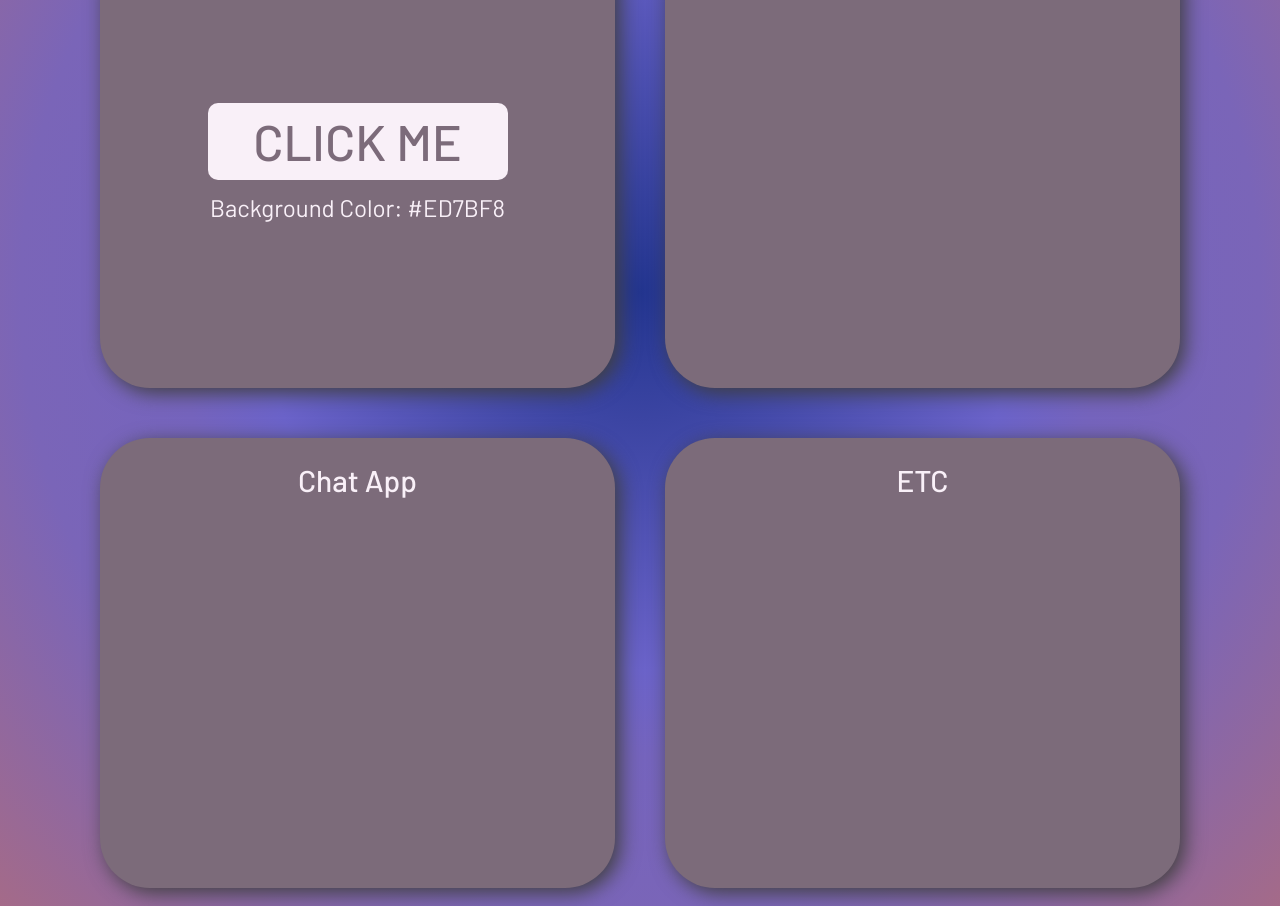
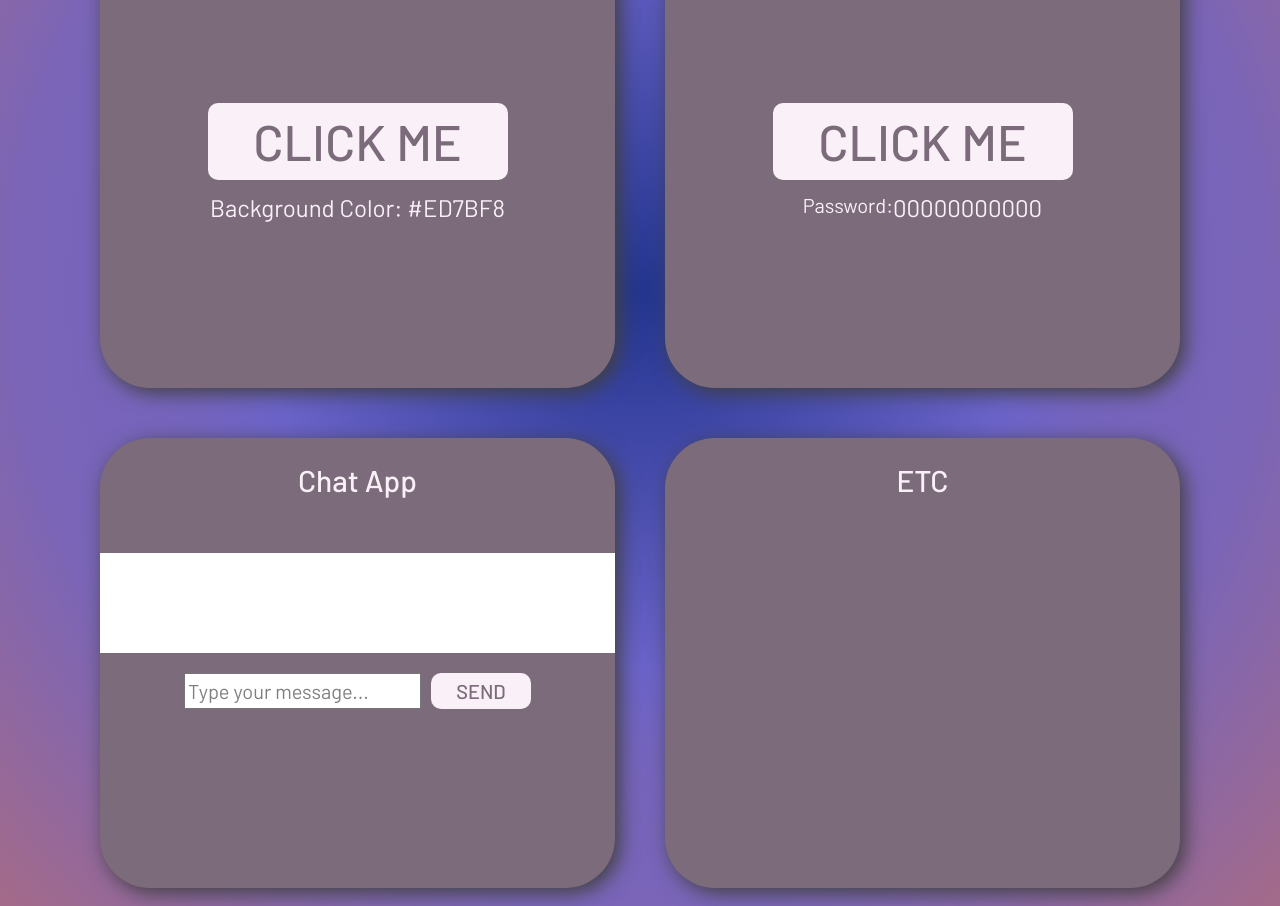
Before and after one commit to nathaliezwimpfer/app-collection, a plain HTML site: page index.html in a window 1280 px wide. Shown: the part 434-1340 px from the top of the page. Drawn offline with Linux system fonts and the light colour scheme.

Commit message:
Make various updates to the app collection

```diff
--- a/index.html
+++ b/index.html
@@ -28,9 +28,23 @@
         </div>
         <div class="app-container">
           <h2>Safe Password Creator</h2>
+          <div class="app-1" id="app-1">
+            <button type="button" name="button" class="button" id="password-btn">CLICK ME</button>
+            <div class="text-container">
+              <span class="pw-text">Password:</span><br>
+              <span class="hex-color" id="hex-color">00000000000</span>
+            </div>
+          </div>
          </div>
          <div class="app-container">
            <h2>Chat App</h2>
+           <div class="discussion-box" id="discussion-box"></div>
+           <form>
+             <label for="message"></label>
+
+             <input type="text" id="message" name="message" value="Type your message..." onfocus='if(this.value=="Type your message..."){this.value="";}' class="input-text">
+             <input type="button" value="SEND" class="send-button" id="send-button">
+           </form>
          </div>
          <div class="app-container">
            <h2>ETC</h2>
--- a/script.js
+++ b/script.js
@@ -1,14 +1,15 @@
+initiateColorFlipper();
+initiateChatApp();
+// initiatePasswordGenerator();
 //Color Flipper
-
+function initiateColorFlipper() {
   // when clicking on button that has 'btn' ID, then execute function changeBGAndNumber
-console.log('A'); // TODO THIS COMMIT: remove this
   let button = document.getElementById('btn');
 
   button.addEventListener('click', changeBGAndNumber);
 
   // changes number of HEX and backgroundcolor of app's container
   function changeBGAndNumber() {
-  console.log('B'); // TODO THIS COMMIT: remove this
     let randomColor = getHexString();
     turnBGColorToRandomColor(randomColor);
     changeTextOfHex(randomColor);
@@ -57,6 +58,23 @@ function turnBGColorToRandomColor(randomColor) {
   function changeTextOfHex(randomColor) {
     hexText.innerHTML = randomColor;
   }
+}
 
+function initiateChatApp() {
+  let inputMessage = document.getElementById('message').value;
+  let sendButton = document.getElementById('send-button');
+  let discussionBox = document.getElementById('discussion-box');
+
+  sendButton.addEventListener('click', function (inputMessage) {
+    console.log(inputMessage); // TODO THIS COMMIT: remove this
+    discussionBox.innerHTML = inputMessage;
+  });
+}
 
 // Random Password Generator
+// when clicking on button a random password of 10 random numbers, letters and special characters is created
+function initiatePasswordGenerator() {
+  let pwButton = document.getElementById('password-btn');
+
+  pwButton.addEventListener('click', createPw);
+}
--- a/style.css
+++ b/style.css
@@ -68,6 +68,13 @@ p {
   border-radius: 10px;
   border: none;
   margin-top: 100px;
+  margin-bottom: 10px;
+}
+
+.button:hover {
+  border: 3px solid black;
+  color: black;
+  margin-bottom: 4px;
 }
 
 .bg-color-text {
@@ -78,9 +85,44 @@ p {
 .text-container {
   display: flex;
   justify-content: center;
-  margin-top: 10px;
 }
 
 .hex-color {
   font-size: 24px;
 }
+
+/* Chat app */
+.input-text {
+  color: grey;
+}
+
+.send-button {
+  font-size: 20px;
+  font-weight: 500;
+  text-align: center;
+  cursor: pointer;
+  width: 100px;
+  color: #7c6b7a;
+  background-color: #f9f0f8;
+  border-radius: 10px;
+  border: none;
+  margin-left: 10px;
+}
+
+.send-button:hover {
+  border: 1px solid black;
+  color: black;
+}
+
+form {
+  display: flex;
+  justify-content: center;
+}
+
+.discussion-box {
+  min-width: 400px;
+  min-height: 100px;
+  background-color: white;
+  margin-bottom: 20px;
+  margin-top: 50px;
+}
```
Lines whose indentation alone changed are shown as unchanged.
